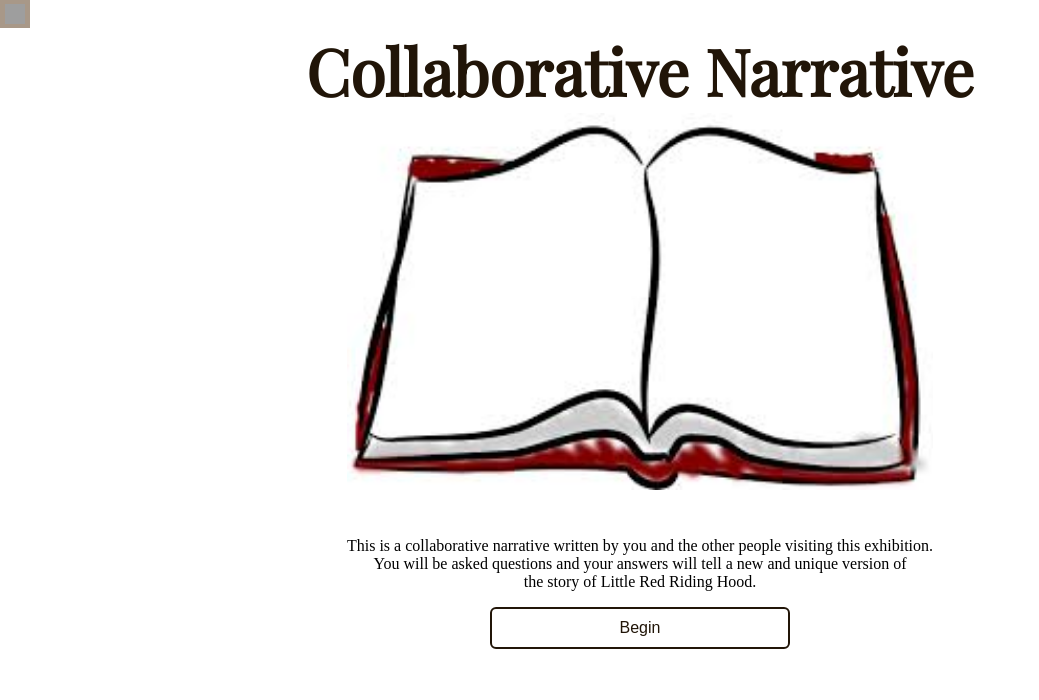
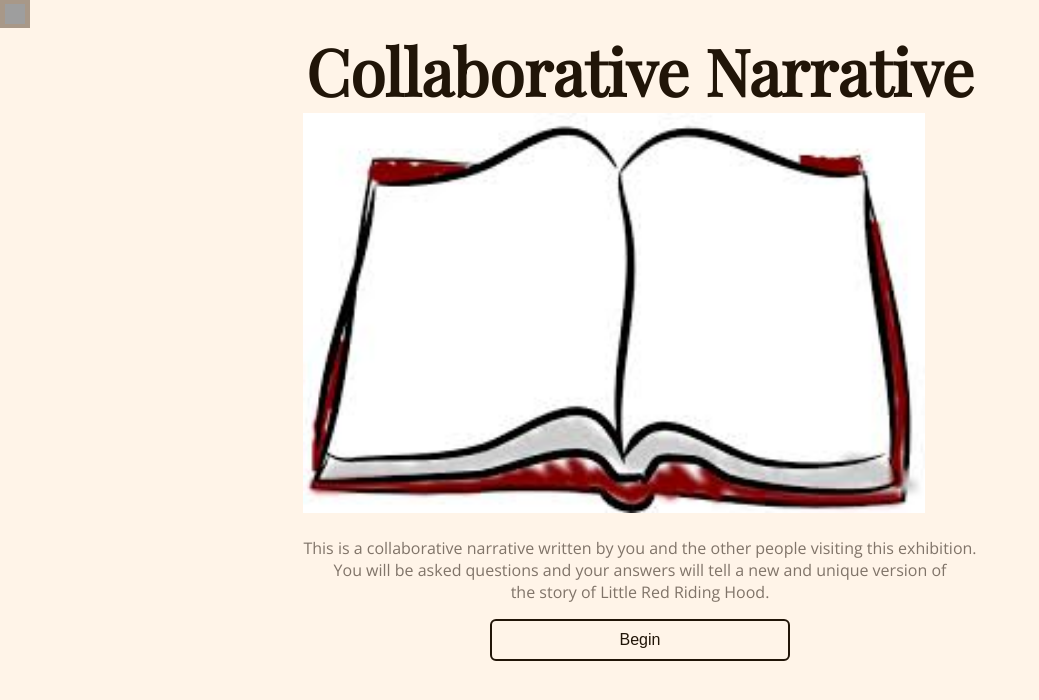
Before and after one commit to zoekniskern/collabnarrative, a PHP site: page /chatRT/index.php in a window 1280 px wide. Shown: the top 700 px of the page, without its empty margins (0-1039 px from the left). Run offline with PHP 8.4, Linux system fonts and the light colour scheme; grey boxes are pictures that could not be loaded.

Commit message:
replaced overwritten style changes

```diff
--- a/chatRT/chat.txt
+++ b/chatRT/chat.txt
@@ -560,3 +560,6 @@
 bear
 woods
 red
+woods
+red
+wolf
--- a/chatRT/style.css
+++ b/chatRT/style.css
@@ -4,14 +4,16 @@
   margin: 0;
   padding: 0;
 }
+body {
+   font-family: 'Open Sans', sans-serif;
+   background-color: #fff4e8;
+   color: #807469;
+}
 #canvas{
   position: absolute;
-
 }
 #canvasRed{
-
   position: absolute;
-
 }
 #collage {
 
```
